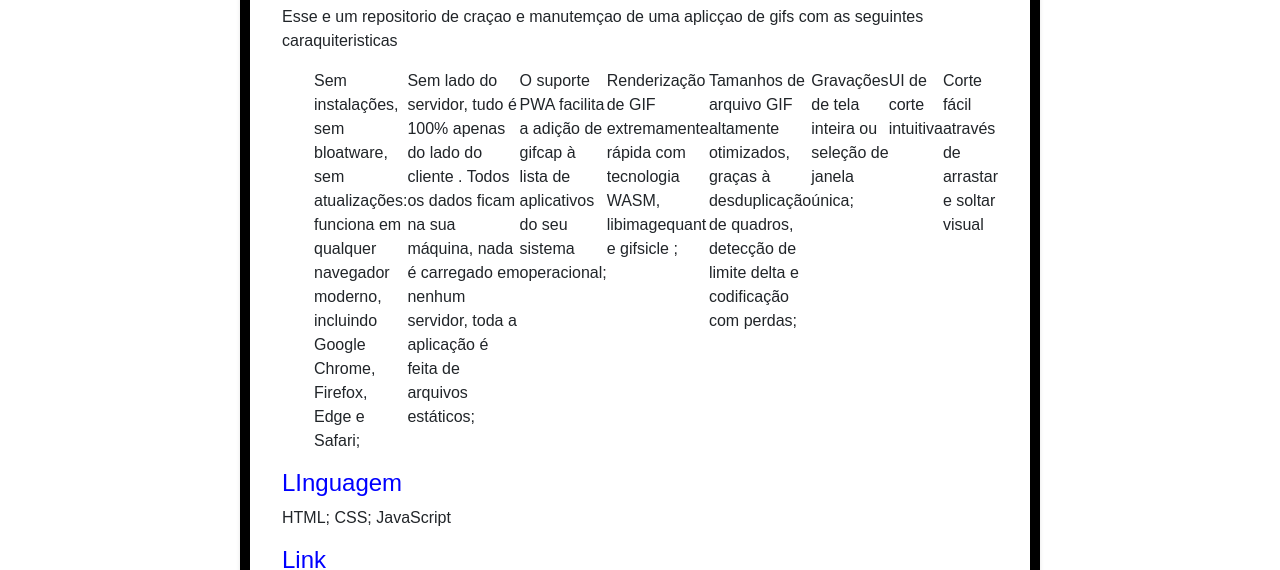
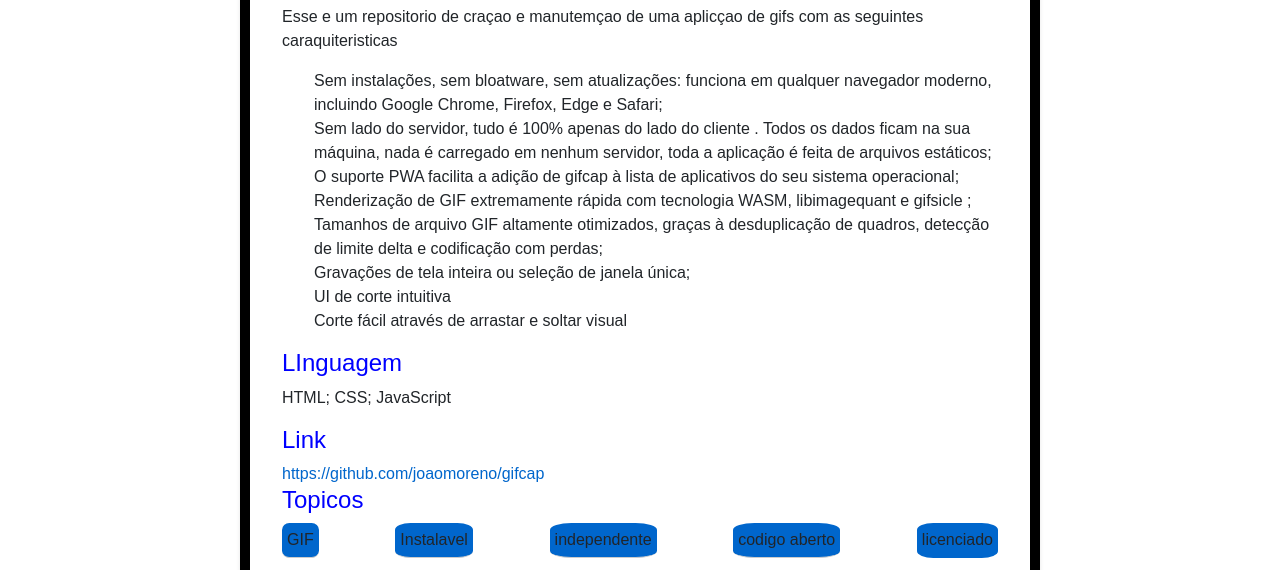
Before and after one commit to MateusRodrigu/Perfilgithub, a plain HTML site: page repo.html in a window 1280 px wide. Shown: the part 262-832 px from the top of the page. Drawn offline with nearby package versions, Linux system fonts and the light colour scheme.

Commit message:
repo finalizado

```diff
--- a/assets/css/repo.css
+++ b/assets/css/repo.css
@@ -20,11 +20,11 @@ section {
     margin-bottom: 1rem;
   }
 
-  section ul {
+  .Topicos  ul {
     list-style-type: disc;
     padding-left: 2rem;
   }
-  ul {
+  .Topicos ul {
     list-style-type: none;
     padding: 0;
   }
@@ -36,7 +36,7 @@ section {
     border-radius: 20%;
   }
 
-  li:last-child {
+  .Topicos li:last-child {
     border-bottom: none;
   }
 
@@ -45,7 +45,7 @@ section {
     text-decoration: none;
   }
   @media screen and (min-width:800px) {
-    ul {
+    .Topicos{
         list-style-type: none;
         padding: 0;
         list-style-type: none;
```
